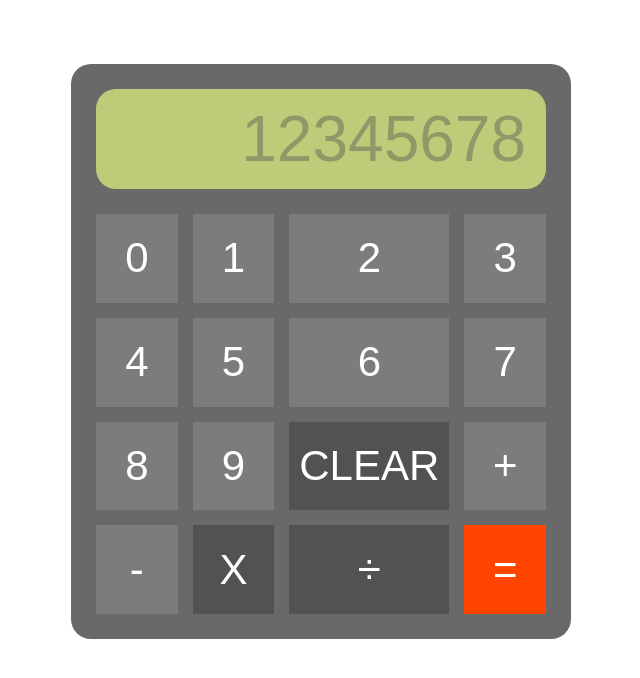
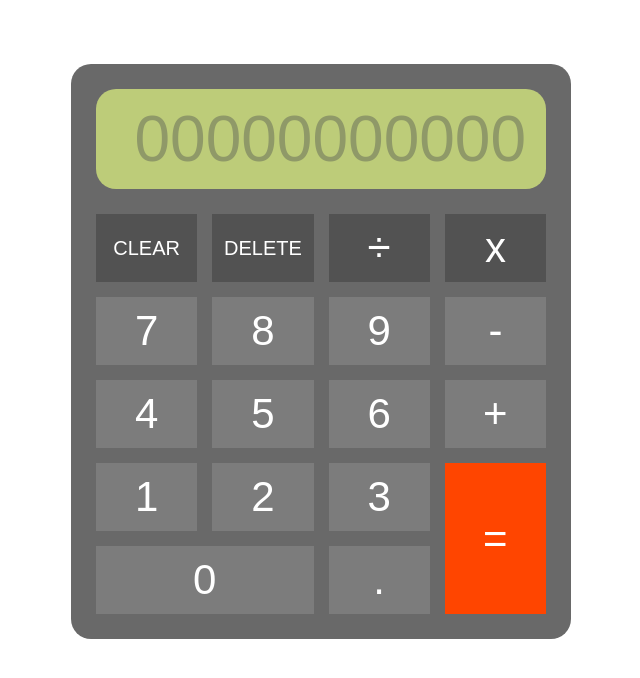
Before and after one commit to Jackson7874/calculator, a plain HTML site: page index.html in a window 1280 px wide. Shown: the whole page, without its empty margins (319-959 px from the left). Drawn offline with Linux system fonts and the light colour scheme.

Commit message:
layout is complete in html

```diff
--- a/index.html
+++ b/index.html
@@ -9,24 +9,26 @@
     <body>
         <div class="container" id="container">
             <div class="display" id="display">
-                <p>12345678</p>
+                <p>00000000000</p>
             </div>
             <div class="keypad" id="keypad">
-                <div class="key" id="box0"><p>0</p></div>
+                <div class="key" id="clear">CLEAR</div>
+                <div class="key" id="delete">DELETE</div>
+                <div class="key" id="divide">÷</div>
+                <div class="key" id="multiply">x</div>
+                <div class="key" id="box7"><p>7</p></div>
+                <div class="key" id="box8"><p>8</p></div>
+                <div class="key" id="box9"><p>9</p></div>
+                <div class="key" id="subtract">-</div>
+                <div class="key" id="box4"><p>4</p></div>
+                <div class="key" id="box5"><p>5</p></div>
+                <div class="key" id="box6"><p>6</p></div>
+                <div class="key" id="add">+</div>
                 <div class="key" id="box1"><p>1</p></div>
                 <div class="key" id="box2"><p>2</p></div>
                 <div class="key" id="box3"><p>3</p></div>
-                <div class="key" id="box4"><p>4</p></div>
-                <div class="key" id="box5"><p>5</p></div>
-                <div class="key" id="box6"><p>6</p></div>
-                <div class="key" id="box7"><p>7</p></div>
-                <div class="key" id="box8"><p>8</p></div>
-                <div class="key" id="box9"><p>9</p></div>
-                <div class="key" id="clear">CLEAR</div>
-                <div class="key" id="add">+</div>
-                <div class="key" id="subtract">-</div>
-                <div class="key" id="multiply">X</div>
-                <div class="key" id="divide">÷</div>
+                <div class="key" id="box0"><p>0</p></div>
+                <div class="key" id="decimal"><p>.</p></div>
                 <div class="key" id="equals"><p>=</p></div>
             </div>
         </div>
--- a/style.css
+++ b/style.css
@@ -28,6 +28,7 @@ html, body, p {
     width: 100%;
     height: 100px;
     padding-right: 20px;
+    padding-left: 20px;
     border-radius: 20px;
     margin-bottom: 25px;
 }
@@ -35,7 +36,7 @@ html, body, p {
 .keypad {
     display: grid;
     gap: 15px;
-    grid-template-columns: 1fr 1fr 1fr 1fr;
+    grid-template-columns: repeat(4, 1fr);
     width: 100%;
     height: 400px;
 }
@@ -58,6 +59,23 @@ html, body, p {
     background-color: orangered;
 }
 
-#clear, #divide, #multiply {
+#clear, #divide, #multiply, #delete {
     background-color: #525252;
 }
+
+#clear, #delete {
+    font-size: 20px;
+}
+
+#box0 {
+    grid-column-start: 1;
+    grid-column-end: 3;
+}
+
+#equals {
+    grid-column-start: 4;
+    grid-column-end: 4;
+
+    grid-row-start: 4;
+    grid-row-end: 6;
+}
```
